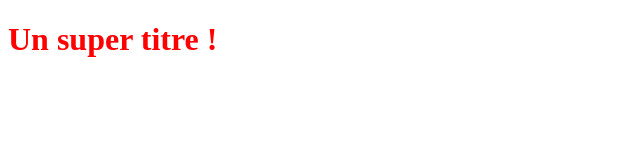
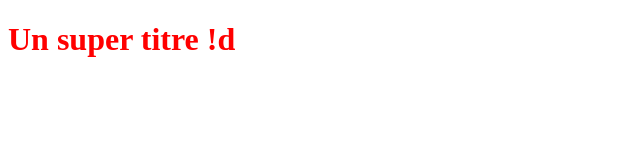
Before and after one commit to Florian2808/openclassroom, a plain HTML site: page index.html in a window 1280 px wide. Shown: the full height of the page, 0-640 px from the left. Drawn offline with Linux system fonts and the light colour scheme.

Commit message:
Update index.html

```diff
--- a/index.html
+++ b/index.html
@@ -5,6 +5,6 @@
    <link rel="stylesheet" type="text/css" href="styles.css">
 </head>
 <body>
-   <h1>Un super titre !</h1>
+   <h1>Un super titre !d</h1>
 </body>
 </html>
```
